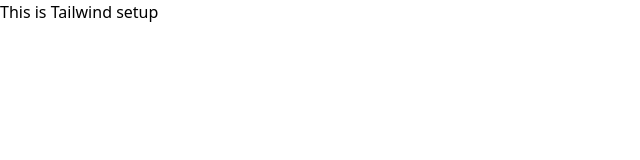
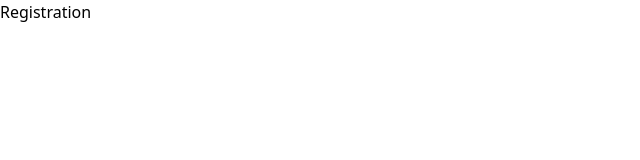
Before and after one commit to thehasandev/ChitChat, a React (Vite) app: page /sing-up in a window 1280 px wide. Shown: the top 160 px of the page, without its empty margins (0-640 px from the left). Built offline with nearby package versions, Linux system fonts and the light colour scheme.

Commit message:
react-router-dom-setup

```diff
--- a/package.json
+++ b/package.json
@@ -11,7 +11,8 @@
   },
   "dependencies": {
     "react": "^18.2.0",
-    "react-dom": "^18.2.0"
+    "react-dom": "^18.2.0",
+    "react-router-dom": "^6.18.0"
   },
   "devDependencies": {
     "@types/react": "^18.2.15",
--- a/src/App.jsx
+++ b/src/App.jsx
@@ -1,10 +1,12 @@
 import React from 'react'
+import {RouterProvider} from "react-router-dom";
+
+import Route from './routes/Route';
 
 function App() {
   return (
-    <div>
-      <h1>This is Tailwind setup</h1>
-    </div>
+    <RouterProvider router={Route}/>
+
   )
 }
 
--- a/src/pages/Registration.jsx
+++ b/src/pages/Registration.jsx
@@ -0,0 +1,9 @@
+import React from 'react'
+
+function Registration() {
+  return (
+    <div>Registration</div>
+  )
+}
+
+export default Registration
--- a/src/routes/Route.jsx
+++ b/src/routes/Route.jsx
@@ -1,9 +1,23 @@
 import React from 'react'
+import { createBrowserRouter} from "react-router-dom";
 
-function Route() {
-  return (
-    <div>Route</div>
-  )
-}
+import Home from '../pages/Home';
+import Registration from '../pages/Registration';
+import Login from '../pages/Login';
 
-export default Route
+const Route = createBrowserRouter([
+    {
+      path: "/",
+      element: <Home/>,
+    },
+    {
+      path: "/sing-up",
+      element: <Registration/>,
+    },
+    {
+      path: "/log-in",
+      element: <Login/>,
+    },
+  ]);
+
+  export default Route
```
Also changed, not shown: 1 other file (tests, documents, lock files or other folders).
